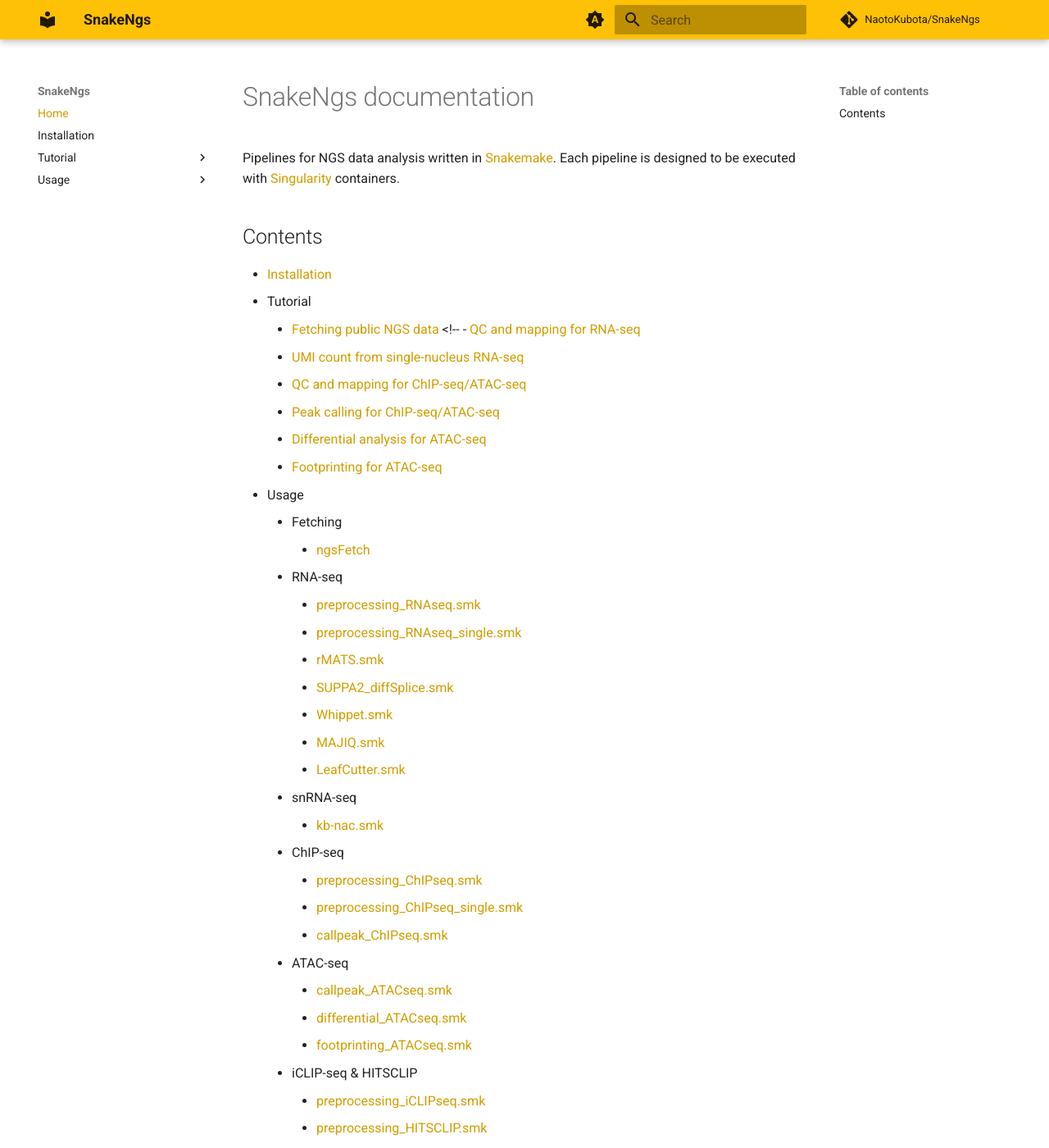
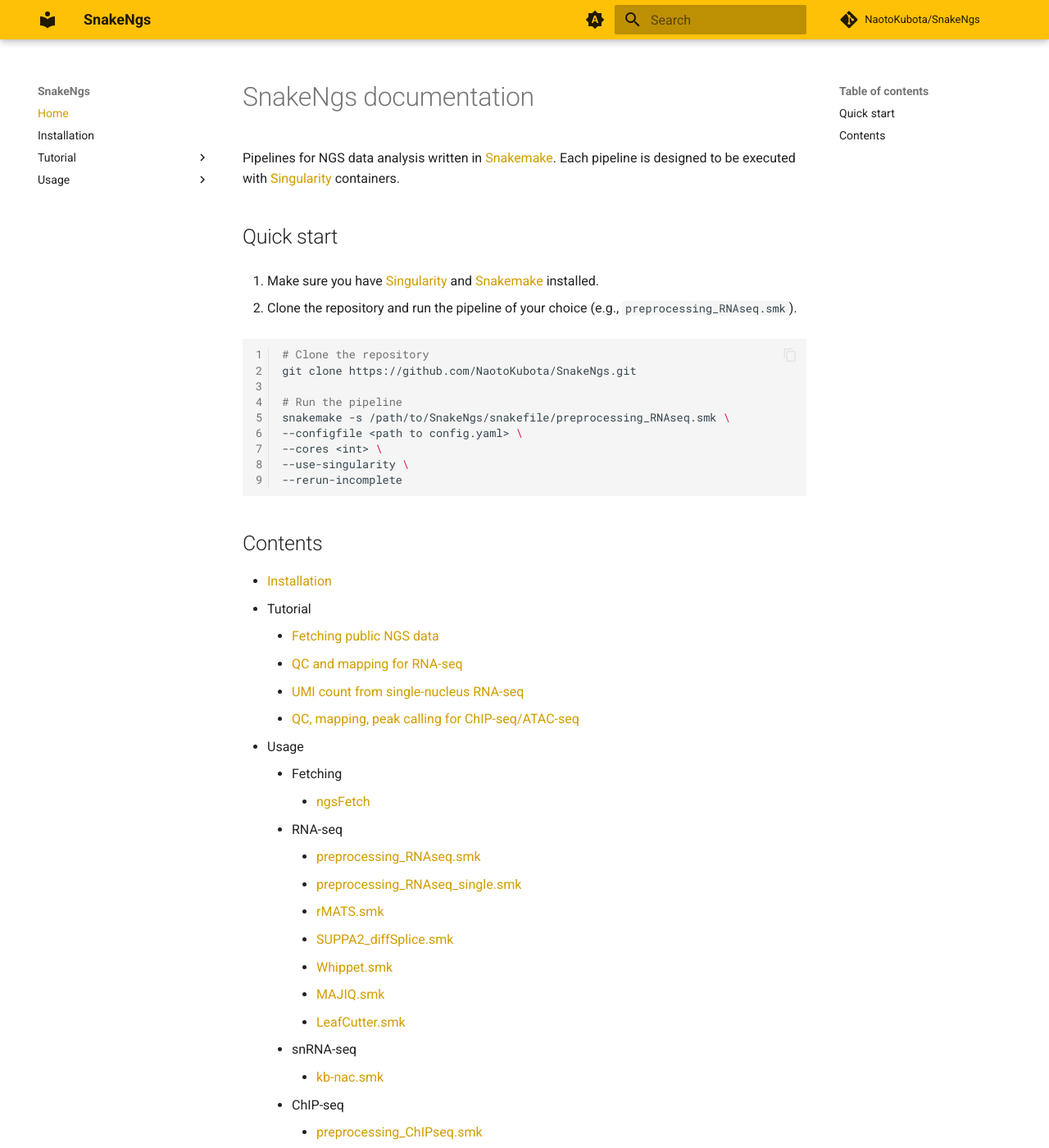
Before and after one commit to NaotoKubota/SnakeNgs, an MkDocs documentation site: the page built from docs/index.md, in a window 1280 px wide and 1400 px high. Shown: the whole window at 82% size. Built offline with MkDocs 1.6.1 and Material for MkDocs 9.7.7, drawn with Linux system fonts in a browser that asks for light colours; comment, search, counter and statistics services are not loaded.

````diff
--- a/docs/index.md
+++ b/docs/index.md
@@ -1,18 +1,33 @@
 # SnakeNgs documentation
 
 Pipelines for NGS data analysis written in [Snakemake](https://snakemake.readthedocs.io/en/stable/). Each pipeline is designed to be executed with [Singularity](https://sylabs.io/singularity/) containers.
+
+## Quick start
+
+1. Make sure you have [Singularity](https://sylabs.io/singularity/) and [Snakemake](https://snakemake.readthedocs.io/en/stable/) installed.
+
+2. Clone the repository and run the pipeline of your choice (e.g., `preprocessing_RNAseq.smk`).
+
+``` bash
+# Clone the repository
+git clone https://github.com/NaotoKubota/SnakeNgs.git
+
+# Run the pipeline
+snakemake -s /path/to/SnakeNgs/snakefile/preprocessing_RNAseq.smk \
+--configfile <path to config.yaml> \
+--cores <int> \
+--use-singularity \
+--rerun-incomplete
+```
 
 ## Contents
 
 - [Installation](installation.md)
 - Tutorial
     - [Fetching public NGS data](tutorial/Fetching.md)
-    <!-- - [QC and mapping for RNA-seq](tutorial/RNAseq_preprocessing.md)
+    - [QC and mapping for RNA-seq](tutorial/RNAseq_preprocessing.md)
     - [UMI count from single-nucleus RNA-seq](tutorial/snRNAseq_count.md)
-    - [QC and mapping for ChIP-seq/ATAC-seq](tutorial/ChIP-ATAC_preprocessing.md)
-    - [Peak calling for ChIP-seq/ATAC-seq](tutorial/ChIP-ATAC_callpeak.md)
-    - [Differential analysis for ATAC-seq](tutorial/ATACseq_diff.md)
-    - [Footprinting for ATAC-seq](tutorial/ATACseq_footprinting.md)
+    - [QC, mapping, peak calling for ChIP-seq/ATAC-seq](tutorial/ChIP-ATAC_preprocessing_callpeak.md)
 - Usage
     - Fetching
         - [ngsFetch](usage/ngsFetch.md)
--- a/mkdocs.yml
+++ b/mkdocs.yml
@@ -82,12 +82,9 @@
 - Installation: installation.md
 - Tutorial:
   - Fetching public NGS data: tutorial/Fetching.md
-  # - QC and mapping for RNA-seq: tutorial/RNAseq_preprocessing.md
-  # - UMI count from single-nucleus RNA-seq: tutorial/snRNAseq_count.md
-  # - QC and mapping for ChIP-seq/ATAC-seq: tutorial/ChIP-ATAC_preprocessing.md
-  # - Peak calling for ChIP-seq/ATAC-seq: tutorial/ChIP-ATAC_callpeak.md
-  # - Differential analysis for ATAC-seq: tutorial/ATACseq_diff.md
-  # - Footprinting for ATAC-seq: tutorial/ATACseq_footprinting.md
+  - QC and mapping for RNA-seq: tutorial/RNAseq_preprocessing.md
+  - UMI count from single-nucleus RNA-seq: tutorial/snRNAseq_count.md
+  - QC, mapping, and peak calling for ChIP-seq/ATAC-seq: tutorial/ChIP-ATAC_preprocessing_callpeak.md
 - Usage:
   - Fetching:
     - ngsFetch: usage/ngsFetch.md
````
Also changed, not shown: docs/tutorial/ChIP-ATAC_preprocessing_callpeak.md (added, +1 -0 lines), docs/tutorial/RNAseq_preprocessing.md (+1 -0 lines), docs/tutorial/snRNAseq_count.md (added, +1 -0 lines).
